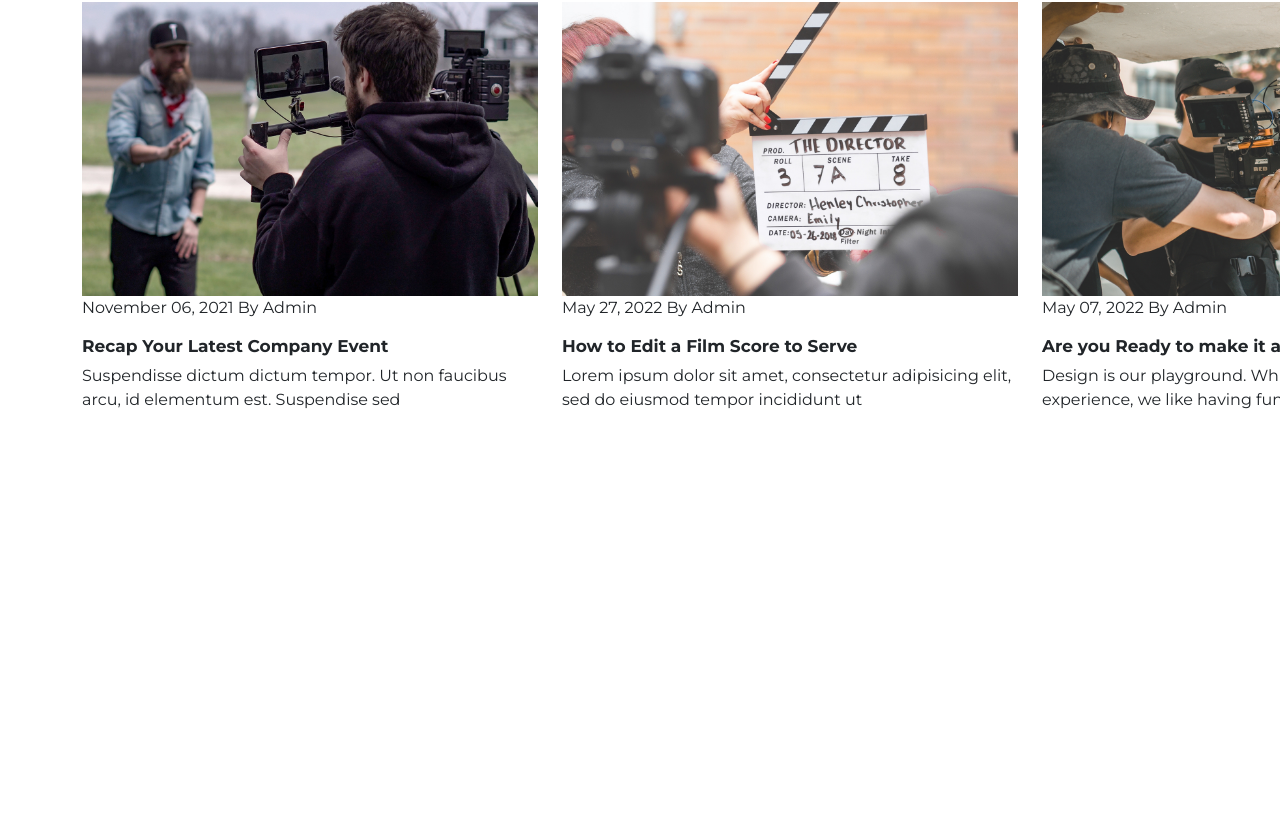
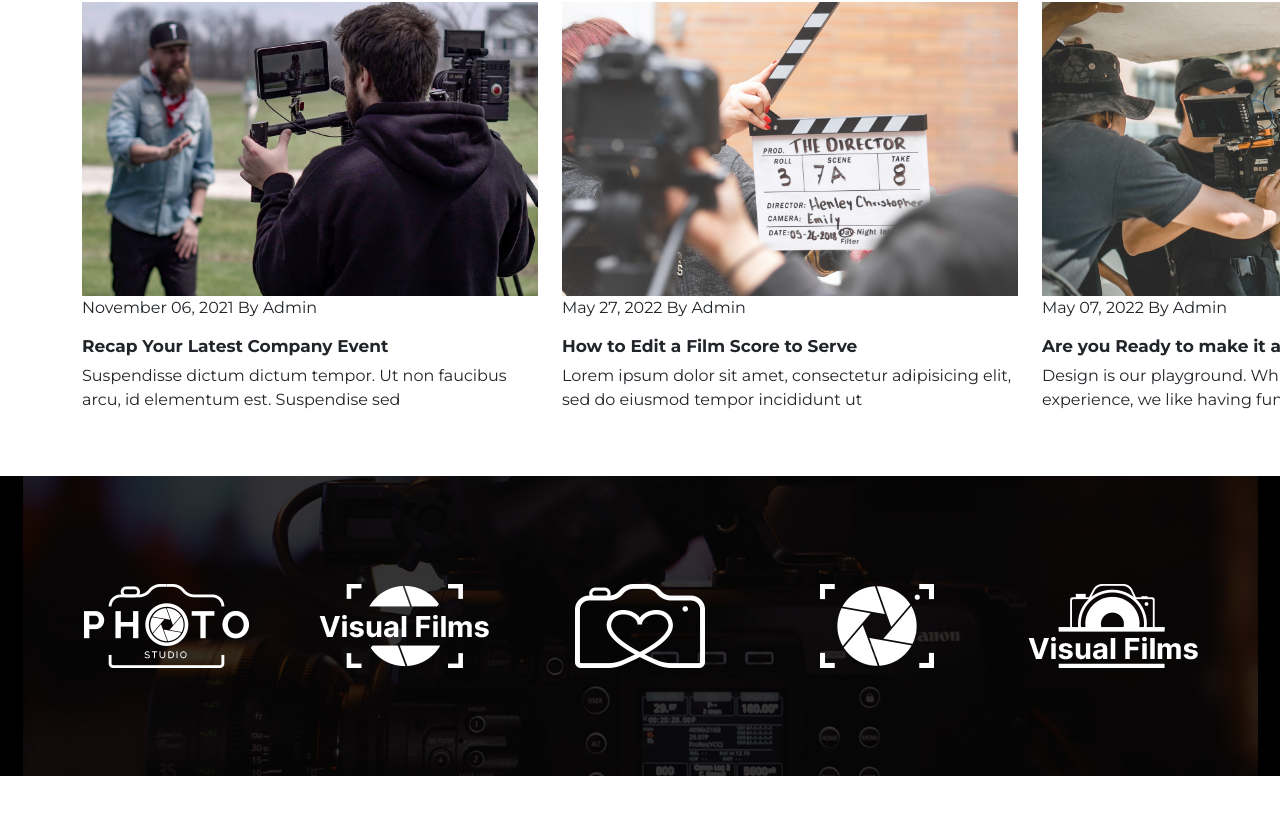
Before and after one commit to DavideGila/proj-html-vuejs, a Vue app: page / in a window 1280 px wide. Shown: the part 5036-5850 px from the top of the page. Before the commit the page ends 5512 px from the top, so only its background shows below. Built offline with nearby package versions, Linux system fonts and the light colour scheme.

Commit message:
added eighth section

```diff
--- a/src/components/main/SliderComponents.vue
+++ b/src/components/main/SliderComponents.vue
@@ -39,6 +39,15 @@
             </div>
         </div>
     </section>
+    <section class="parallax-eighth-section">
+        <div class="container my-5">
+            <div class="d-flex justify-content-between align-items-center" style="height: 300px;">
+                <div v-for="icon in store.parallaxEighth">
+                    <span><img :src="icon.img" alt=""></span>
+                </div>
+            </div>
+        </div>
+    </section>
 </template>
 
 <script>
@@ -71,6 +80,8 @@ export default {
 </script>
 
 <style lang="scss">
+@use '../../assets/styles/partials/variables' as *;
+
 .parallax-sixth-section {
     background-image: url('/images/Parallax-02.jpg');
     min-height: 600px;
@@ -100,4 +111,13 @@ export default {
 .active {
     opacity: 1;
 }
+
+.parallax-eighth-section {
+    background-image: url('/images/Parallax-03.jpg');
+    min-height: 300px;
+    background-attachment: fixed;
+    background-position: center;
+    background-repeat: no-repeat;
+    background-size: cover;
+}
 </style>
```
Lines whose indentation alone changed are shown as unchanged.
